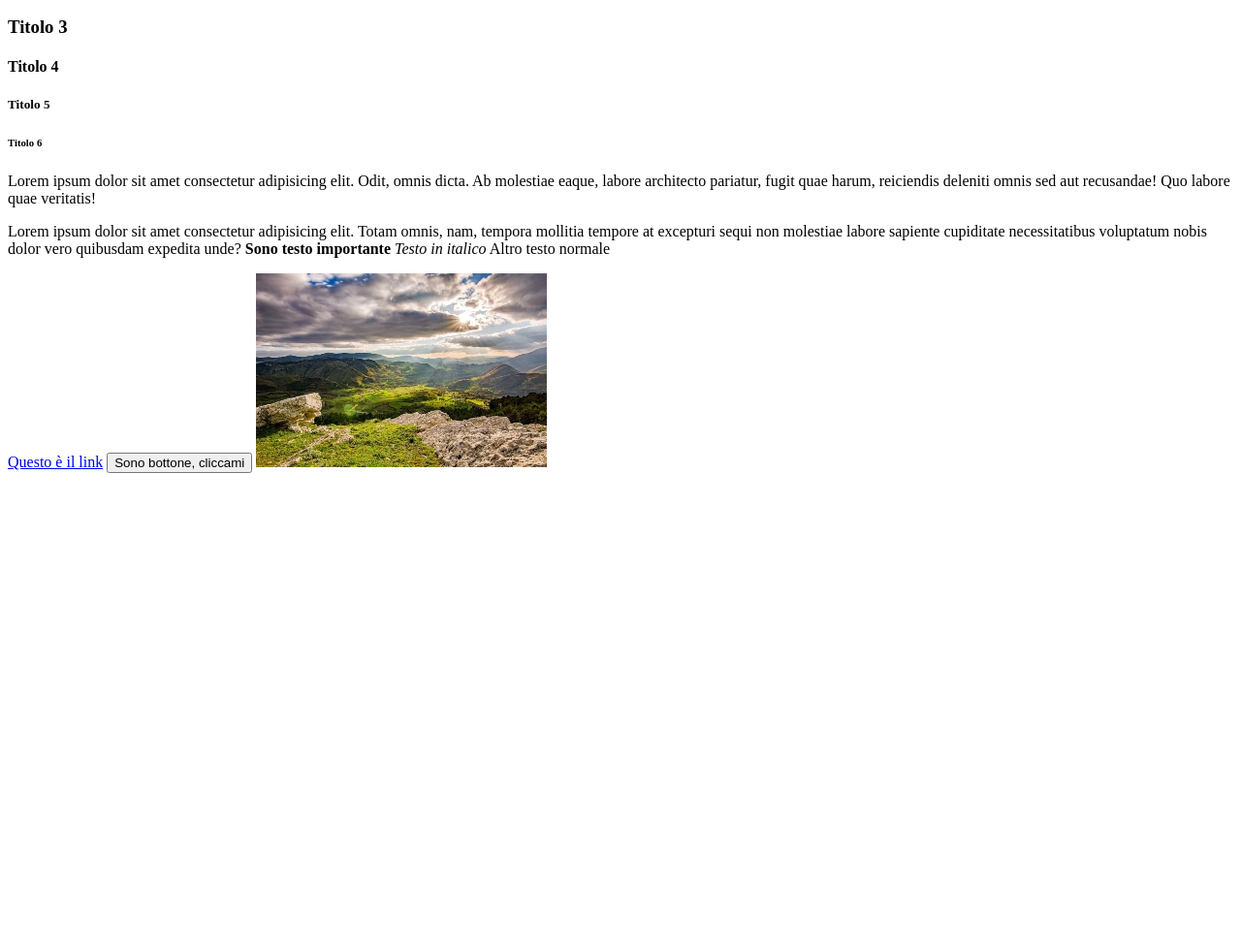
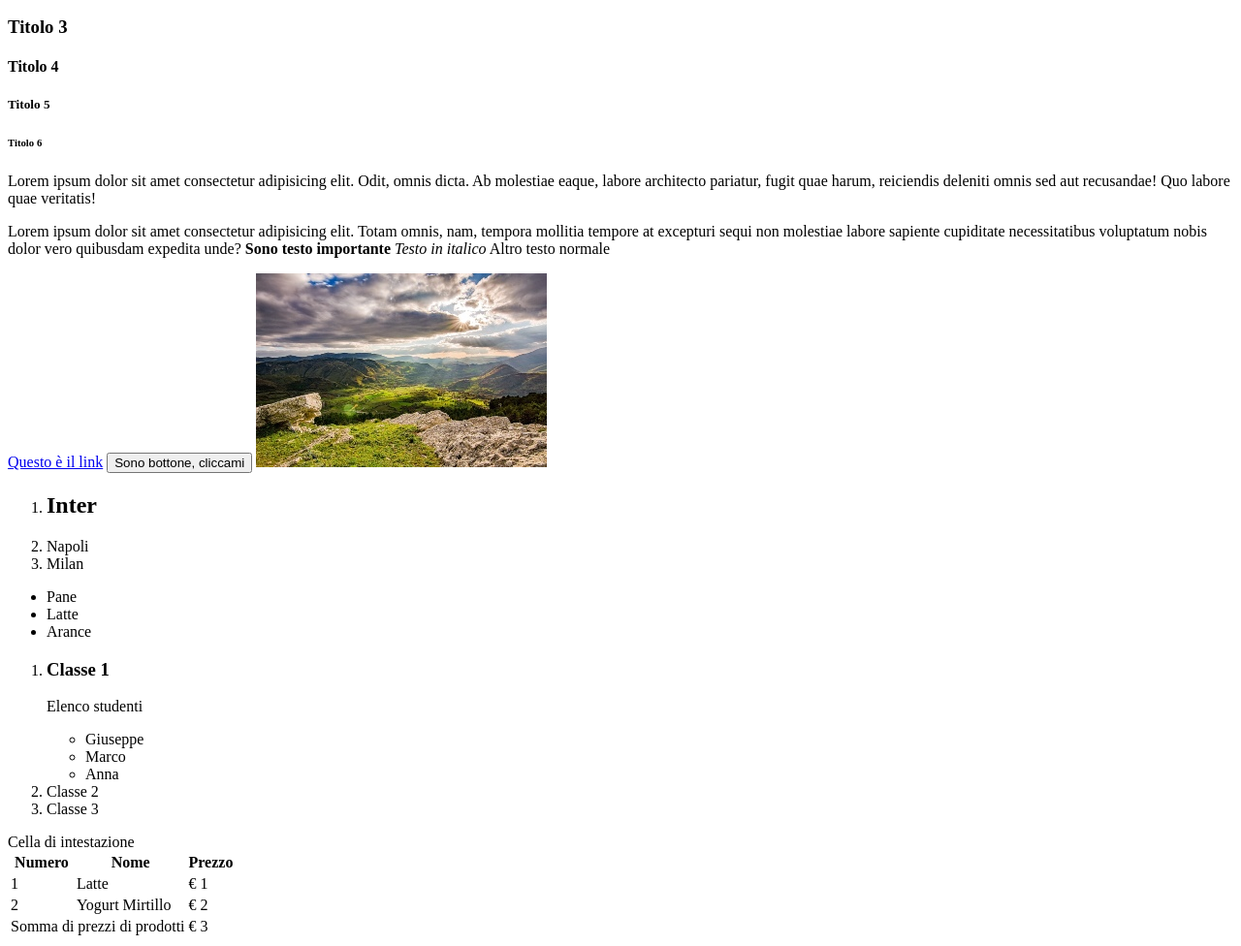
Before and after one commit to olgas-class/html-intro, a plain HTML site: page index.html in a window 1280 px wide. Shown: the part 110-1086 px from the top of the page at 97% size. Before the commit the page ends 800 px from the top, so only its background shows below. Drawn offline with Linux system fonts and the light colour scheme.

Commit message:
feat: list tag and table

```diff
--- a/index.html
+++ b/index.html
@@ -50,5 +50,77 @@
     /> -->
 
     <img src="./img/monti-300.jpg" alt="Montagne e cielo nuvoloso" />
+
+    <!-- List tag -->
+    <!-- Lista ordinata -->
+    <ol>
+      <!-- <h2>Ciao</h2> SBAGLIATO -->
+      <li>
+        <h2>Inter</h2>
+      </li>
+      <li>Napoli</li>
+      <li>Milan</li>
+    </ol>
+
+    <!-- Lista non ordinata, semplice elenco -->
+    <ul>
+      <li>Pane</li>
+      <li>Latte</li>
+      <li>Arance</li>
+    </ul>
+
+    <!-- Liste annidati -->
+    <ol>
+      <!-- Primo elemento -->
+      <li>
+        <h3>Classe 1</h3>
+        <p>Elenco studenti</p>
+        <!-- Lista interna -->
+        <ul>
+          <li>Giuseppe</li>
+          <li>Marco</li>
+          <li>Anna</li>
+        </ul>
+      </li>
+      <!-- Secondo elemento -->
+      <li>Classe 2</li>
+      <!-- Terzo elemento -->
+      <li>Classe 3</li>
+    </ol>
+
+    <!-- Tabella -->
+    <table>
+      <!-- Heading della tabella, intestazione elle colonne -->
+      <thead>
+        <!-- Riga -->
+        <tr>
+          Cella di intestazione
+          <th>Numero</th>
+          <th>Nome</th>
+          <th>Prezzo</th>
+        </tr>
+      </thead>
+      <!-- Dati della tabella -->
+      <tbody>
+        <tr>
+          <!-- table data, la cella con dato -->
+          <td>1</td>
+          <td>Latte</td>
+          <td>&euro; 1</td>
+        </tr>
+        <tr>
+          <td>2</td>
+          <td>Yogurt Mirtillo</td>
+          <td>&euro; 2</td>
+        </tr>
+      </tbody>
+      <!-- Footer, conclusione della tabella, opzionale -->
+      <tfoot>
+        <tr>
+          <td colspan="2">Somma di prezzi di prodotti</td>
+          <td>&euro; 3</td>
+        </tr>
+      </tfoot>
+    </table>
   </body>
 </html>
```
